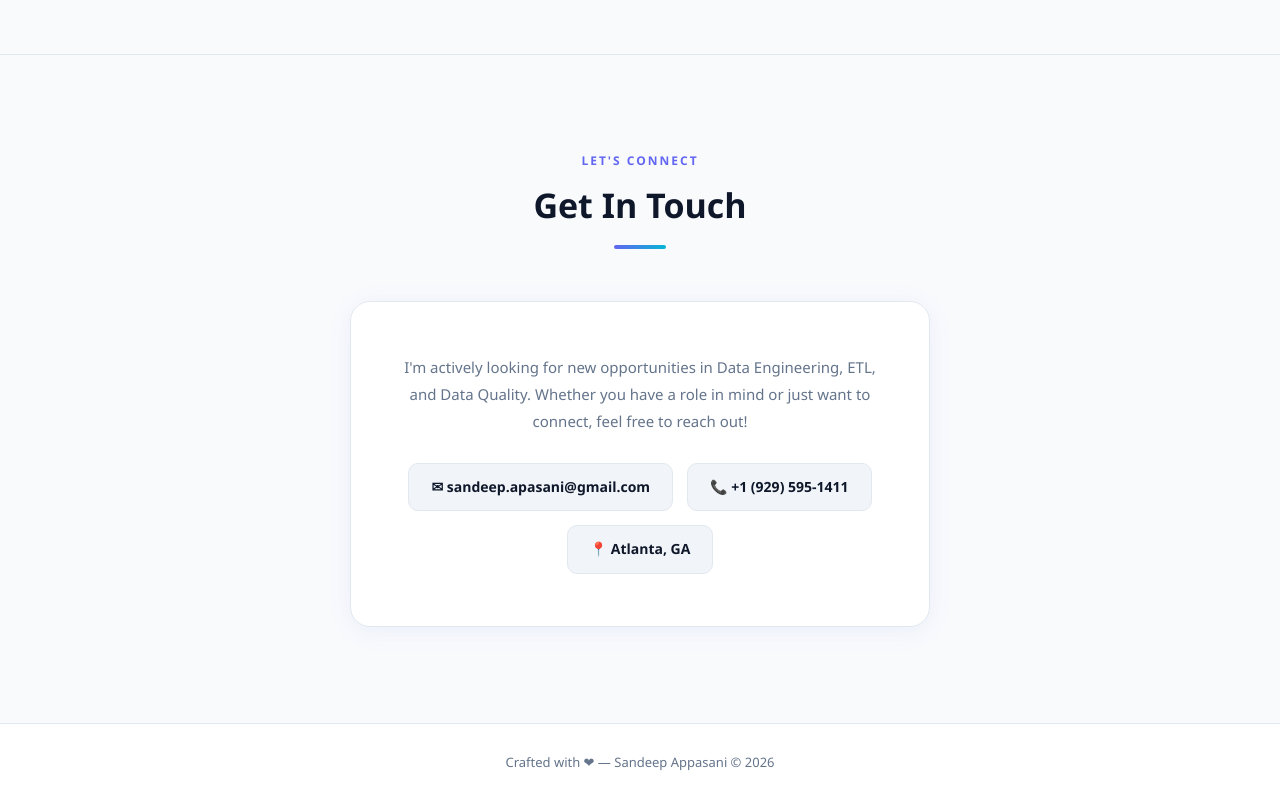
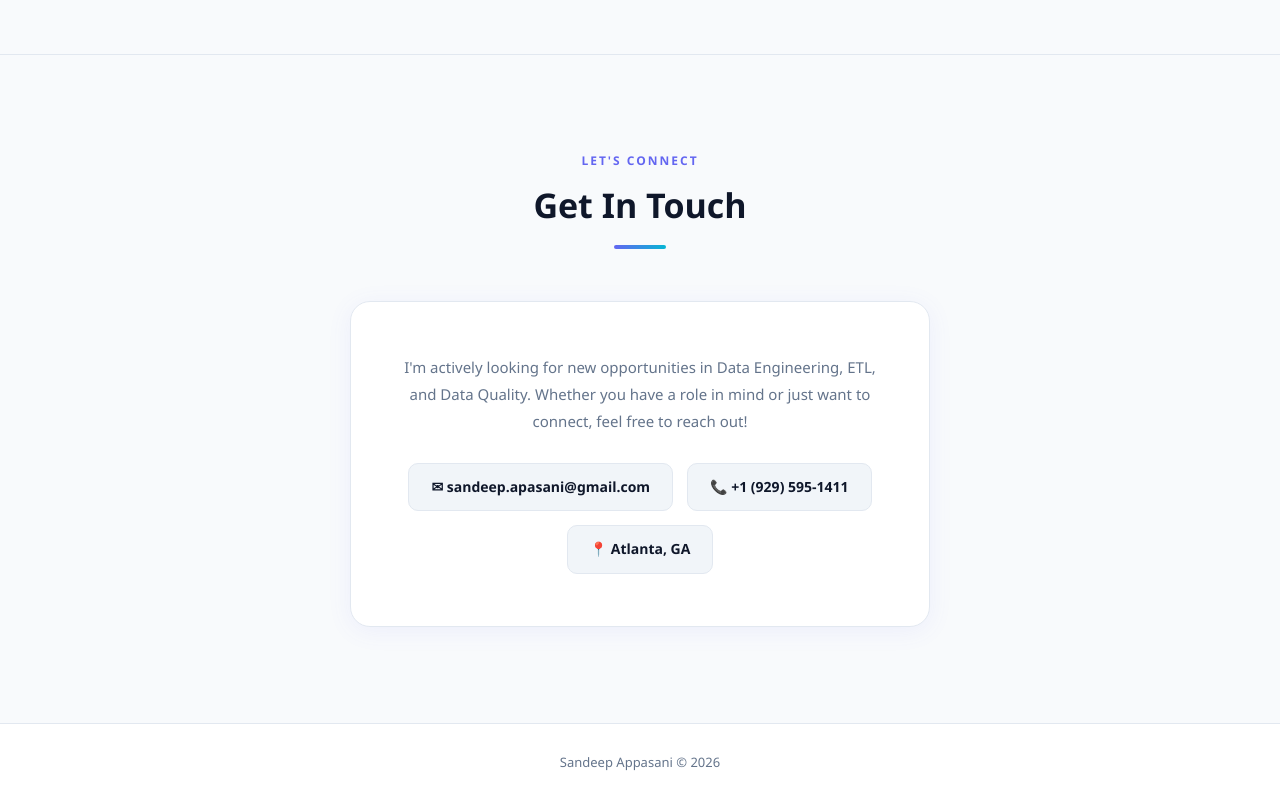
Before and after one commit to sandeepAppasani/portfolio, a plain HTML site: page portfolio.html in a window 1280 px wide. Shown: the part 6118-6918 px from the top of the page. Drawn offline with Linux system fonts and the light colour scheme.

Commit message:
Remove crafted with heart from footer

```diff
--- a/portfolio.html
+++ b/portfolio.html
@@ -835,7 +835,7 @@
 </section>
 
 <footer>
-  <p>Crafted with &#10084; &mdash; Sandeep Appasani &copy; 2026</p>
+  <p>Sandeep Appasani &copy; 2026</p>
 </footer>
 
 <script>
```
